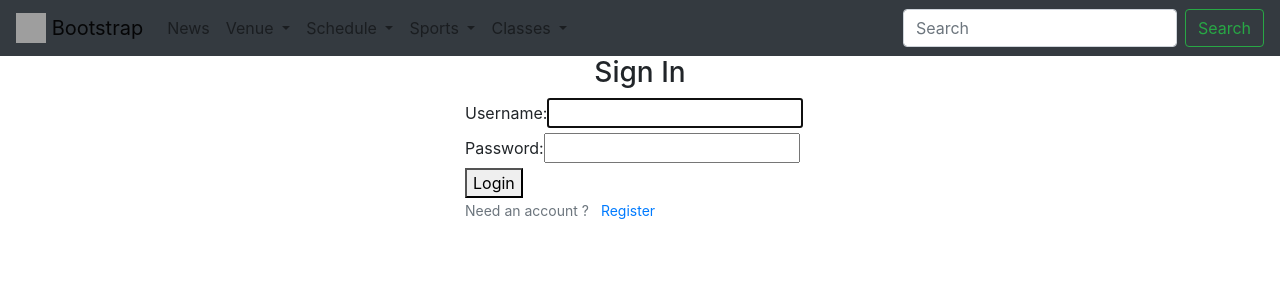
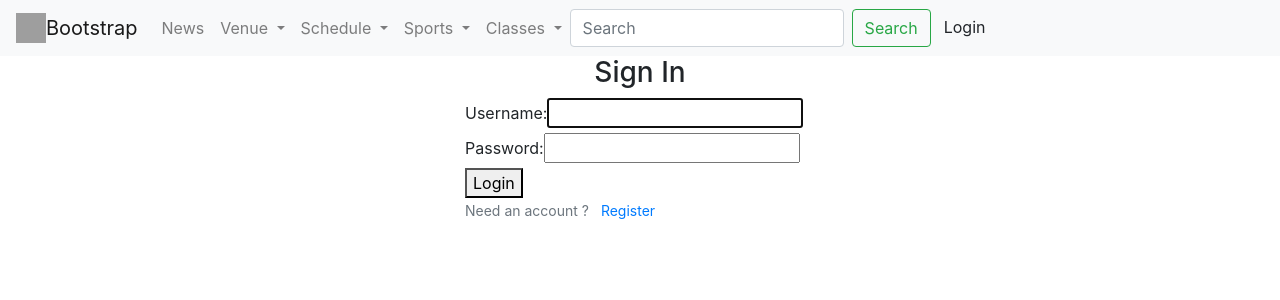
Before and after one commit to codeema/Yokiyo, a Django app: page /login/ in a window 1280 px wide. Shown: the top 300 px of the page. Run offline with Django 3.2, Linux system fonts and the light colour scheme; some libraries are stand-ins or nearby versions; grey boxes are pictures that could not be loaded.

Commit message:
Add login and logout switch functionality

```diff
--- a/funolympics/templates/navbar.html
+++ b/funolympics/templates/navbar.html
@@ -1,9 +1,8 @@
-<nav class="navbar navbar-expand-lg navbar-light bg-dark">
-  <a class="navbar-brand" href="#">
+<nav class="navbar navbar-expand-lg navbar-light bg-light">
+    {% if user.is_authenticated %}
+  <a class="navbar-brand" href="/">
     <img src="/docs/4.5/assets/brand/bootstrap-solid.svg" width="30" height="30" class="d-inline-block align-top" alt=""
-      loading="lazy">
-    Bootstrap
-  </a>
+      loading="lazy">Bootstrap</a>
   <button class="navbar-toggler" type="button" data-toggle="collapse" data-target="#navbarNavDropdown"
     aria-controls="navbarNavDropdown" aria-expanded="false" aria-label="Toggle navigation">
     <span class="navbar-toggler-icon"></span>
@@ -11,7 +10,7 @@
   <div class="collapse navbar-collapse" id="navbarNavDropdown">
     <ul class="navbar-nav">
       <li class="nav-item">
-        <a class="nav-link" href="#">News</a>
+        <a class="nav-link" href="/news/">News</a>
       </li>
       <li class="nav-item dropdown">
         <a class="nav-link dropdown-toggle" href="#" id="navbarDropdownMenuLink" role="button" data-toggle="dropdown"
@@ -53,10 +52,78 @@
           <a class="dropdown-item" href="#">Gymnasiums</a>
         </div>
       </li>
-    </ul>
-  </div>
-  <form class="form-inline">
-    <input class="form-control mr-sm-2" type="search" placeholder="Search" aria-label="Search">
-    <button class="btn btn-outline-success my-2 my-sm-0" type="submit">Search</button>
-  </form>
+
+    <form class="form-inline">
+      <input class="form-control mr-sm-2" type="search" placeholder="Search" aria-label="Search">
+      <button class="btn btn-outline-success my-2 my-sm-0" type="submit">Search</button>
+    </form>
+    <li class="nav-item">
+          <a class='btn btn-default'  href="/logout/">Logout</a>
+      </li>
+      {% else %}
+      <a class="navbar-brand" href="/">
+        <img src="/docs/4.5/assets/brand/bootstrap-solid.svg" width="30" height="30" class="d-inline-block align-top" alt=""
+          loading="lazy">Bootstrap</a>
+      <button class="navbar-toggler" type="button" data-toggle="collapse" data-target="#navbarNavDropdown"
+        aria-controls="navbarNavDropdown" aria-expanded="false" aria-label="Toggle navigation">
+        <span class="navbar-toggler-icon"></span>
+      </button>
+      <div class="collapse navbar-collapse" id="navbarNavDropdown">
+        <ul class="navbar-nav">
+          <li class="nav-item">
+            <a class="nav-link" href="/news/">News</a>
+          </li>
+          <li class="nav-item dropdown">
+            <a class="nav-link dropdown-toggle" href="#" id="navbarDropdownMenuLink" role="button" data-toggle="dropdown"
+              aria-haspopup="true" aria-expanded="false">
+              Venue
+            </a>
+            <div class="dropdown-menu" aria-labelledby="navbarDropdownMenuLink">
+              <a class="dropdown-item" href="#">Facilities</a>
+              <a class="dropdown-item" href="#">Facility Rooms</a>
+            </div>
+          </li>
+          <li class="nav-item dropdown">
+            <a class="nav-link dropdown-toggle" href="#" id="navbarDropdownMenuLink" role="button" data-toggle="dropdown"
+              aria-haspopup="true" aria-expanded="false">
+              Schedule
+            </a>
+            <div class="dropdown-menu" aria-labelledby="navbarDropdownMenuLink">
+              <a class="dropdown-item" href="#">Calender</a>
+              <a class="dropdown-item" href="#">Events </a>
+            </div>
+          </li>
+          <li class="nav-item dropdown">
+            <a class="nav-link dropdown-toggle" href="#" id="navbarDropdownMenuLink" role="button" data-toggle="dropdown"
+              aria-haspopup="true" aria-expanded="false">
+              Sports
+            </a>
+            <div class="dropdown-menu" aria-labelledby="navbarDropdownMenuLink">
+              <a class="dropdown-item" href="#">Sports Offered</a>
+              <a class="dropdown-item" href="#">Sport Facilities</a>
+            </div>
+          </li>
+          <li class="nav-item dropdown">
+            <a class="nav-link dropdown-toggle" href="#" id="navbarDropdownMenuLink" role="button" data-toggle="dropdown"
+              aria-haspopup="true" aria-expanded="false">
+              Classes
+            </a>
+            <div class="dropdown-menu" aria-labelledby="navbarDropdownMenuLink">
+              <a class="dropdown-item" href="#">City</a>
+              <a class="dropdown-item" href="#">Gymnasiums</a>
+            </div>
+          </li>
+
+        <form class="form-inline">
+          <input class="form-control mr-sm-2" type="search" placeholder="Search" aria-label="Search">
+          <button class="btn btn-outline-success my-2 my-sm-0" type="submit">Search</button>
+        </form>
+      <li class="nav-item">
+            <a class='btn btn-default' href="/login/">Login</a>
+        </li>
+     {% endif %}
+        </ul>
+      </div>
+
+
 </nav>
```
